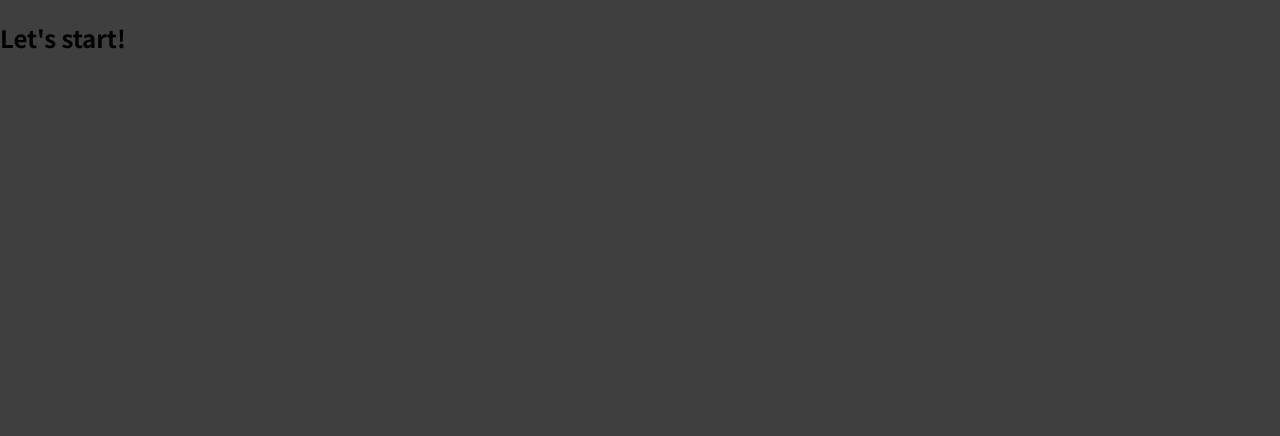
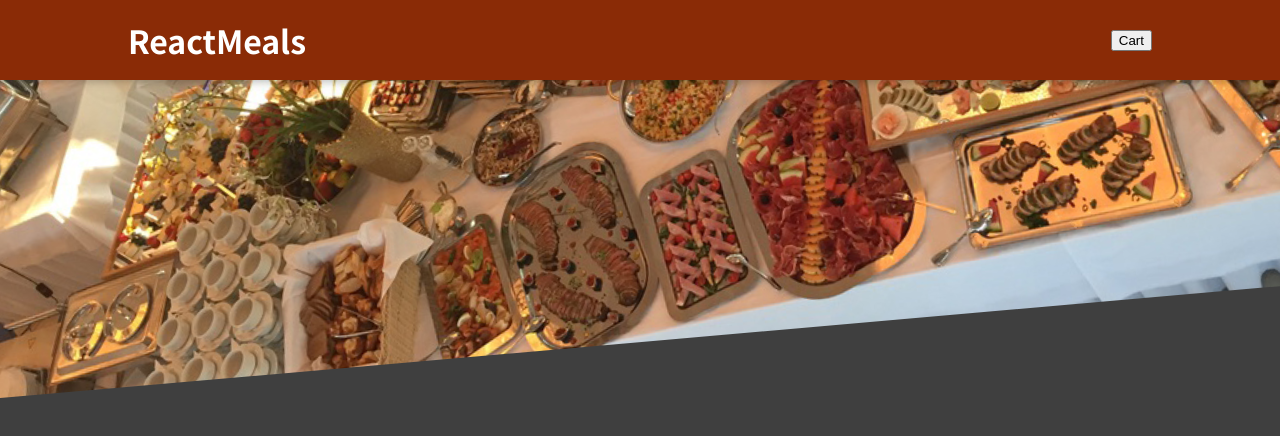
Before and after one commit to amerv97/food-app, a React (Create React App) app: page / in a window 1280 px wide. Shown: the top 436 px of the page. Built offline with nearby package versions, Linux system fonts and the light colour scheme.

Commit message:
Adding a "Header" Component

```diff
--- a/src/App.js
+++ b/src/App.js
@@ -1,8 +1,11 @@
+import React, { Fragment } from "react";
+import Header from "./components/Layout/Header";
+
 function App() {
   return (
-    <div>
-      <h2>Let's start!</h2>
-    </div>
+    <Fragment>
+      <Header />
+    </Fragment>
   );
 }
 
--- /dev/null
+++ b/src/components/Layout/Header.js
@@ -0,0 +1,18 @@
+import React from "react";
+
+import mealsImage from "../../assets/meals.jpg";
+import classes from "./Header.module.css";
+
+const Header = props => {
+    return <React.Fragment>
+        <header className={classes.header}>
+            <h1>ReactMeals</h1>
+            <button>Cart</button>
+        </header>
+        <div className={classes['main-image']}>
+            <img src={mealsImage} alt="a table full of delicious food!" />
+        </div>
+    </React.Fragment>
+};
+
+export default Header;
--- /dev/null
+++ b/src/components/Layout/Header.module.css
@@ -0,0 +1,29 @@
+.header {
+    position: fixed;
+    top: 0;
+    left: 0;
+    width: 100%;
+    height: 5rem;
+    background-color: #8a2b06;
+    color: white;
+    display: flex;
+    justify-content: space-between;
+    align-items: center;
+    padding: 0 10%;
+    box-shadow: 0 2px 8px rgba(0, 0, 0, 0.25);
+    z-index: 10;
+  }
+
+  .main-image {
+    width: 100%;
+    height: 25rem;
+    z-index: 0;
+    overflow: hidden;
+  }
+
+  .main-image img {
+    width: 110%;
+    height: 100%;
+    object-fit: cover;
+    transform: rotateZ(-5deg) translateY(-4rem) translateX(-1rem);
+  }
```
Also changed, not shown: src/assets/meals.jpg (added).
